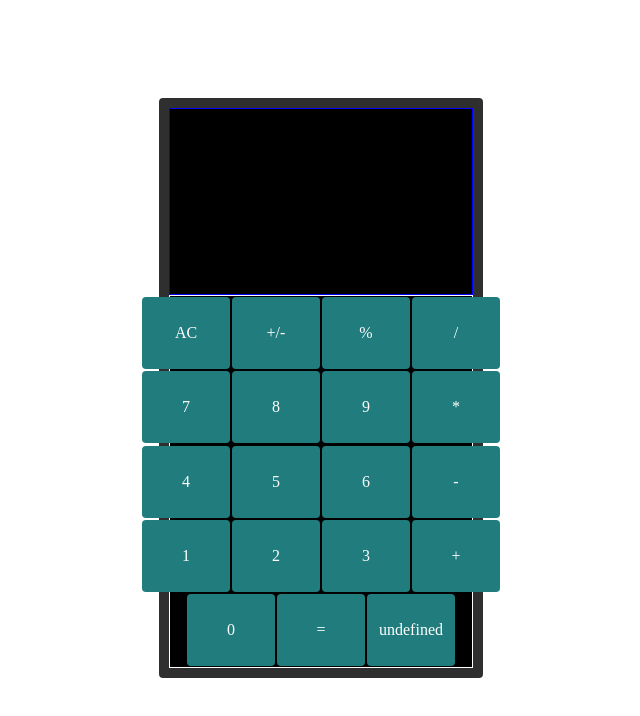
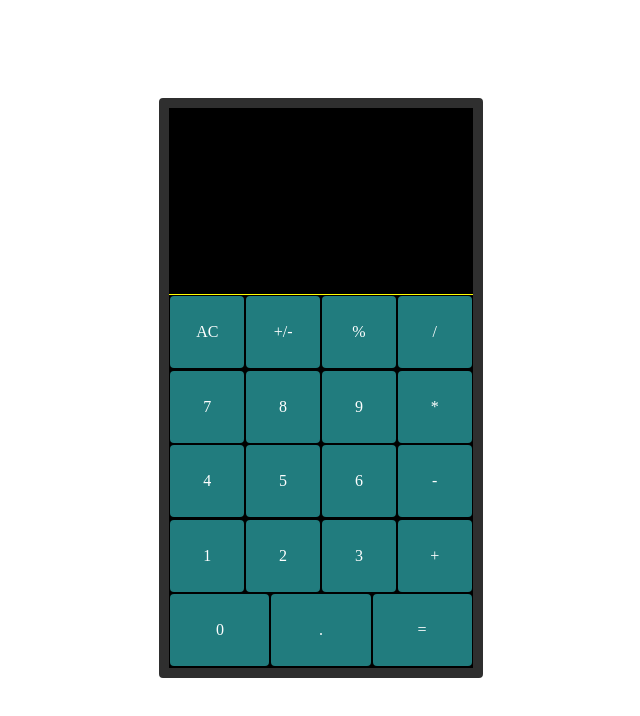
Before and after one commit to yazmyrad/odinProject, a plain HTML site: page calculator/index.html in a window 1280 px wide. Shown: the whole page, without its empty margins (319-959 px from the left). Drawn offline with Linux system fonts and the light colour scheme.

Commit message:
button design update

```diff
--- a/calculator/script.js
+++ b/calculator/script.js
@@ -7,7 +7,9 @@
 		['7', '8', '9', '*'],
 		['4', '5', '6', '-'],
 		['1', '2', '3', '+'],
-		['0', '.', '='] ]
+		['0', '', '.', '='] ]
+
+
 
 function createButtons(){
 	for (let i=0; i<5; i++){
@@ -16,7 +18,7 @@ function createButtons(){
 		block.style.margin = '0';
 		block.style.display = 'flex';
 		block.style.flex_direction = 'row';
-		//block.style.width = '100%';
+		block.style.width = '100%';
 		for (let j=0; j<4; j++){
 			if(i == 4 && j == 1){
 				continue;
@@ -28,20 +30,26 @@ function createButtons(){
 			gridDiv.style.flex  = '1';
 			gridDiv.style.display = 'flex';
 			gridDiv.style.height = '9vh';
-			gridDiv.style.width = '11vh';
+			gridDiv.style.width = '11.5vh';
 			gridDiv.style.color = 'white';
 			gridDiv.style.backgroundColor = '#217C7E';
 			gridDiv.style.alignItems = 'center';
 			gridDiv.style.justifyContent = 'center';
+			gridDiv.style.cursor = "pointer";
 			gridDiv.innerHTML = BUTTON_NAMES[i][j];
 			block.appendChild(gridDiv);
 		};
 		buttons.appendChild(block);
 	};
-	const blocks = document.querySelectorAll('.block');
+	let blocks = document.querySelectorAll('.block');
 	blocks.forEach(block => {
-		block.addEventListener('click', ()=>{block.style.background_color = 'grey'});
-	    });
+	block.addEventListener('mouseup', () => {
+	    block.style.backgroundColor = '#217C7E'; // Add 'key' class on click
+	  });
+	block.addEventListener('mousedown', () => {
+	    block.style.backgroundColor = '#1E7071'; // Add 'key' class on click
+	  });
+	  });
 }
 
 createButtons();
--- a/calculator/style.css
+++ b/calculator/style.css
@@ -28,15 +28,17 @@ main {
 #screen {
 	display:flex;
 	flex:1;
-	border:1px solid blue;
-
+	border-bottom:1px solid yellow;
 }
 
 #buttons {
 	display:flex;
 	flex:2;
-	border:1px solid white;
 	flex-direction:column;
 	justify-content:center;
 	align-items:center;
 }
+
+.key{
+	background-color:#ffd6e8;
+}
```
